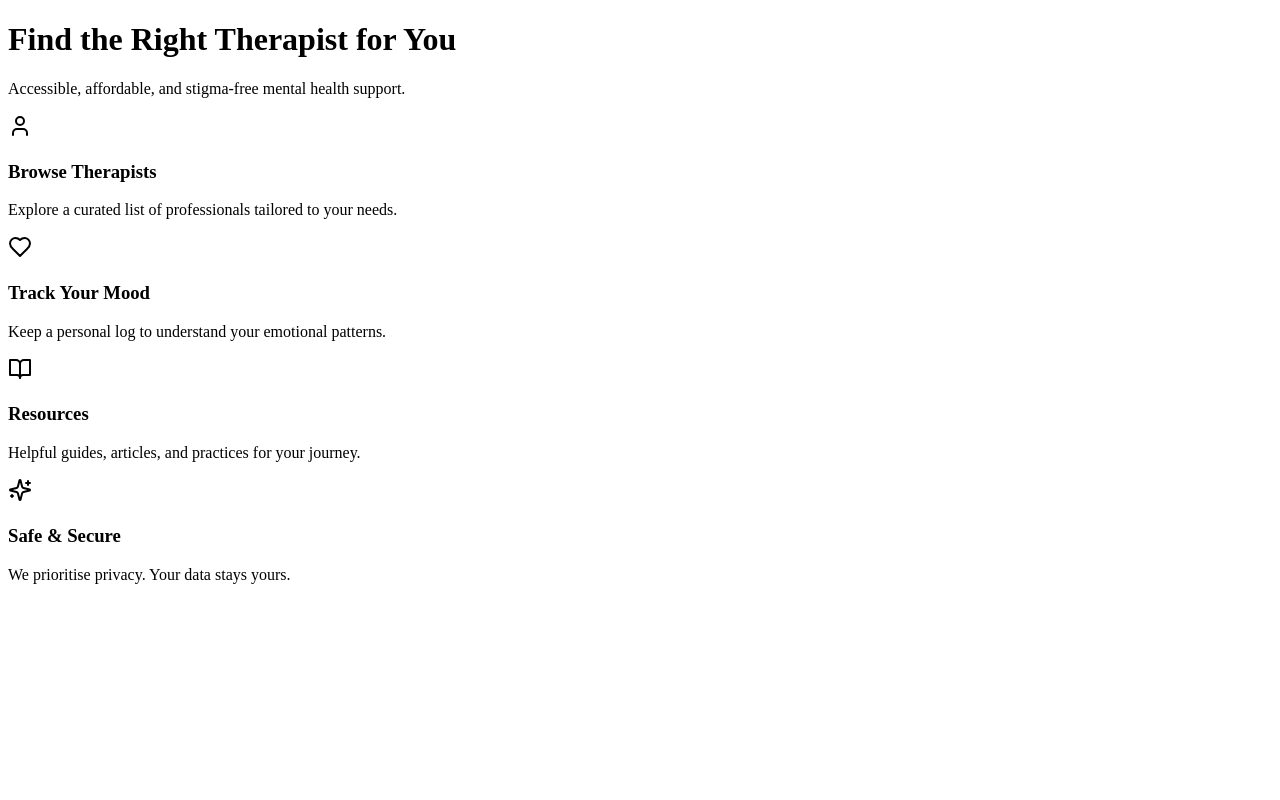
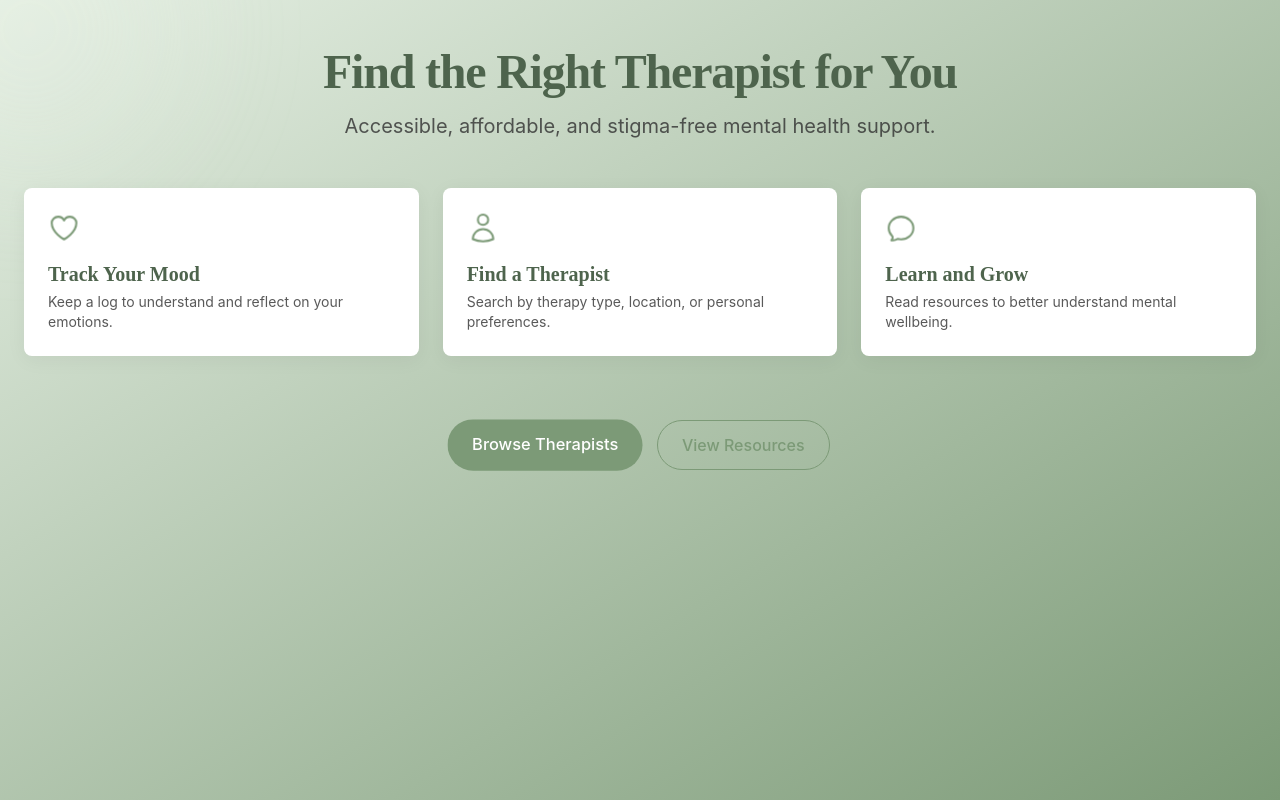
Before and after one commit to theniccox/therapy-app, a Next.js app: page / in a window 1280 px wide. Built offline with nearby package versions, Linux system fonts and the light colour scheme.

Commit message:
UI redesign fixes to ensure navigation works and brand design is visible

```diff
--- a/src/app/layout.tsx
+++ b/src/app/layout.tsx
@@ -1,6 +1,6 @@
 'use client';
 
-import { useEffect } from 'react';
+import './globals.css';
 import { PWAInstall } from '@/components/PWAInstall';
 
 export default function RootLayout({
--- a/src/app/page.tsx
+++ b/src/app/page.tsx
@@ -1,44 +1,63 @@
 // src/app/page.tsx
-import Card from '@/components/Card'
-import { Sparkles, Heart, User, BookOpen } from 'lucide-react'
+'use client'
+
+import { HeartIcon, UserIcon, ChatBubbleOvalLeftIcon } from '@heroicons/react/24/outline'
 
 export default function Home() {
   return (
-    <main className="min-h-screen bg-background text-gray-800">
-      <header className="text-center py-16 bg-gradient-to-br from-brand-light to-brand">
-        <h1 className="text-4xl md:text-5xl font-serif font-bold text-brand-dark animate-fadeIn">
+    <main className="relative min-h-screen bg-gradient-to-br from-brand-light to-brand px-6 py-12 text-foreground font-sans">
+      {/* Floating background shape */}
+      <div className="absolute top-[-120px] left-[-120px] w-[300px] h-[300px] bg-brand-light rounded-full opacity-20 blur-3xl animate-pulseIn z-0" />
+
+      <header className="relative z-10 mb-12 text-center">
+        <h1 className="text-4xl sm:text-5xl font-serif font-bold tracking-tight text-brand-dark mb-4">
           Find the Right Therapist for You
         </h1>
-        <p className="mt-4 text-lg md:text-xl text-brand-dark animate-fadeIn delay-200">
+        <p className="text-lg sm:text-xl text-foreground/80 font-sans">
           Accessible, affordable, and stigma-free mental health support.
         </p>
       </header>
 
-      <section className="grid grid-cols-1 md:grid-cols-2 gap-6 max-w-5xl mx-auto px-6 py-12">
-        <Card
-          icon={<User className="w-6 h-6 text-brand" />}
-          title="Browse Therapists"
-          description="Explore a curated list of professionals tailored to your needs."
-        />
+      <section className="relative z-10 grid gap-6 sm:grid-cols-2 md:grid-cols-3 mb-16">
+        <div className="p-6 rounded-lg bg-white shadow-card hover:shadow-glow transition duration-300">
+          <HeartIcon className="w-8 h-8 text-brand animate-pulseIn mb-4" />
+          <h3 className="text-xl font-semibold text-brand-dark mb-1">Track Your Mood</h3>
+          <p className="text-sm text-foreground/80">
+            Keep a log to understand and reflect on your emotions.
+          </p>
+        </div>
 
-        <Card
-          icon={<Heart className="w-6 h-6 text-brand" />}
-          title="Track Your Mood"
-          description="Keep a personal log to understand your emotional patterns."
-        />
+        <div className="p-6 rounded-lg bg-white shadow-card hover:shadow-glow transition duration-300">
+          <UserIcon className="w-8 h-8 text-brand animate-pulseIn mb-4" />
+          <h3 className="text-xl font-semibold text-brand-dark mb-1">Find a Therapist</h3>
+          <p className="text-sm text-foreground/80">
+            Search by therapy type, location, or personal preferences.
+          </p>
+        </div>
 
-        <Card
-          icon={<BookOpen className="w-6 h-6 text-brand" />}
-          title="Resources"
-          description="Helpful guides, articles, and practices for your journey."
-        />
+        <div className="p-6 rounded-lg bg-white shadow-card hover:shadow-glow transition duration-300">
+          <ChatBubbleOvalLeftIcon className="w-8 h-8 text-brand animate-pulseIn mb-4" />
+          <h3 className="text-xl font-semibold text-brand-dark mb-1">Learn and Grow</h3>
+          <p className="text-sm text-foreground/80">
+            Read resources to better understand mental wellbeing.
+          </p>
+        </div>
+      </section>
 
-        <Card
-          icon={<Sparkles className="w-6 h-6 text-brand" />}
-          title="Safe & Secure"
-          description="We prioritise privacy. Your data stays yours."
-        />
-      </section>
+      <div className="relative z-10 flex justify-center gap-4 flex-wrap">
+        <a
+          href="/therapists"
+          className="px-6 py-3 rounded-full bg-brand text-white font-medium hover:bg-brand-dark transition animate-pulseIn"
+        >
+          Browse Therapists
+        </a>
+        <a
+          href="/resources"
+          className="px-6 py-3 rounded-full border border-brand text-brand font-medium hover:bg-brand-light transition"
+        >
+          View Resources
+        </a>
+      </div>
     </main>
   )
 }
--- a/tailwind.config.ts
+++ b/tailwind.config.ts
@@ -1,10 +1,7 @@
-// tailwind.config.ts
 import type { Config } from 'tailwindcss'
 
 const config: Config = {
-  content: [
-    './src/**/*.{js,ts,jsx,tsx,mdx}',
-  ],
+  content: ['./src/**/*.{js,ts,jsx,tsx}'],
   theme: {
     extend: {
       colors: {
@@ -13,23 +10,32 @@ const config: Config = {
           DEFAULT: '#7c9a77',
           dark: '#4e644d',
         },
-        accent: '#b6a393',
         background: '#f9f9f4',
+        foreground: '#2f2f2f',
       },
       fontFamily: {
         sans: ['Inter', 'sans-serif'],
         serif: ['Lora', 'serif'],
       },
-      animation: {
-        fadeIn: 'fadeIn 0.6s ease-out forwards',
+      boxShadow: {
+        card: '0 4px 20px rgba(0, 0, 0, 0.05)',
+        glow: '0 0 12px rgba(124, 154, 119, 0.4)',
       },
       keyframes: {
-        fadeIn: {
-          '0%': { opacity: '0', transform: 'translateY(10px)' },
-          '100%': { opacity: '1', transform: 'translateY(0)' },
-        }
-      }
-    }
+        fadeInUp: {
+          '0%': { opacity: 0, transform: 'translateY(20px)' },
+          '100%': { opacity: 1, transform: 'translateY(0)' },
+        },
+        pulseIn: {
+          '0%, 100%': { transform: 'scale(1)' },
+          '50%': { transform: 'scale(1.05)' },
+        },
+      },
+      animation: {
+        fadeInUp: 'fadeInUp 0.8s ease-out',
+        pulseIn: 'pulseIn 2s ease-in-out infinite',
+      },
+    },
   },
   plugins: [],
 }
```
